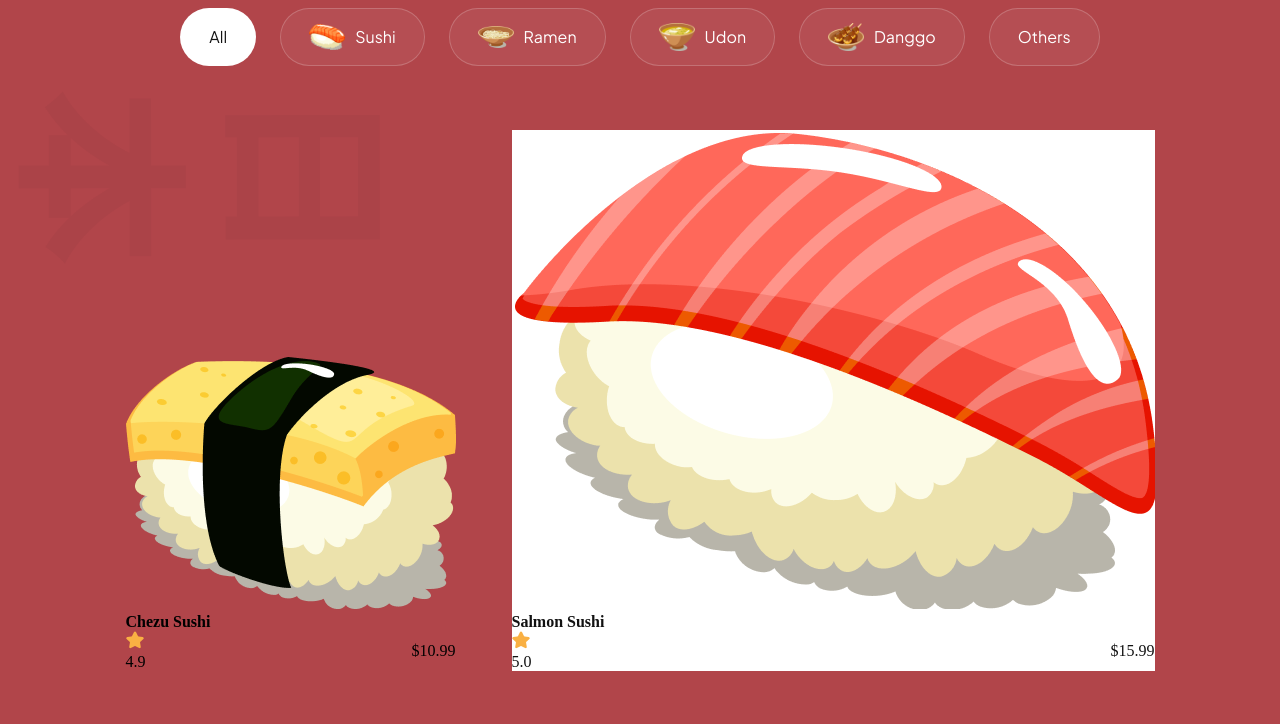
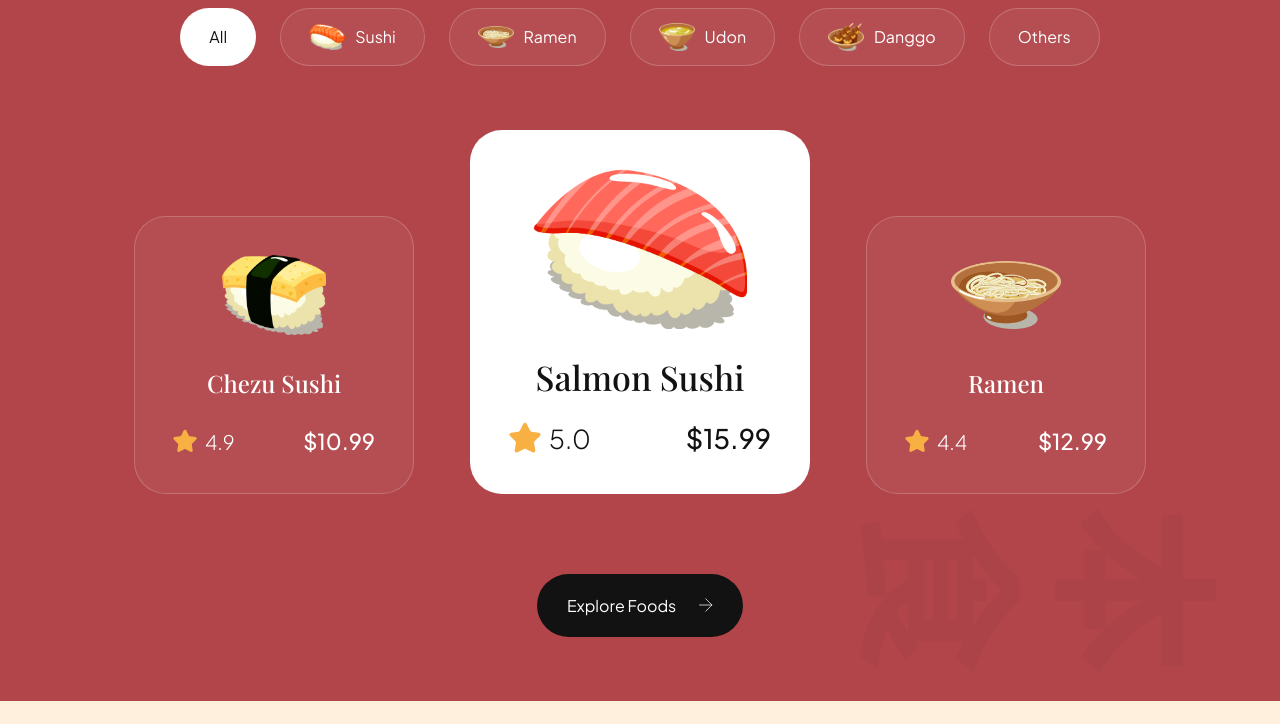
Before and after one commit to uday9365/sushi, a website built with Vite: page index.html in a window 1280 px wide. Shown: the part 1700-2424 px from the top of the page. After the commit the page ends 2401 px from the top, so only its background shows below. Built offline with nearby package versions, Linux system fonts and the light colour scheme.

Commit message:
New element added and css dtyling

```diff
--- a/css/sections/popular.css
+++ b/css/sections/popular.css
@@ -92,3 +92,97 @@
     margin-left: 20px;
     align-items: center;
 }
+
+.popular-foods__card{
+    display: flex;
+    flex-direction: column;
+    align-items: center;
+    padding: 38px;
+    min-width: 280px;
+    height: fit-content;
+    border-radius: 32px;
+    background: rgba(255, 255, 255, 0.05);
+    border: 1px solid rgba(255, 255, 255, 0.2);
+}
+
+.popular-foods__card-image{
+    width: 110px;
+    height: 80px;
+    object-fit: contain;
+}
+
+.popular-foods__card-title{
+    margin-top: 32px;
+    font-size: 24px;
+    font-family: var(--playfair-display);
+    color: #fff;
+    line-height: 32px;
+    font-weight: 500;
+    text-align: center;
+}
+
+.popular-foods__card-details{
+    width: 100%;
+    margin-top: 28px;
+}
+
+.popular-foods__card-rating{
+    display: flex;
+    align-items: center;
+    gap: 8px;
+}
+
+.popular-foods__card-rating img{
+    width: 24px;
+    height: 24px;
+    object-fit: contain;
+}
+
+.popular-foods__card-rating p{
+    font-size: 20px;
+    color: #fff;
+    font-weight: 300;
+    font-family: var(--plus-jakarta-sans);
+}
+
+.popular-foods__card-price{
+    font-size: 22px;
+    font-family: var(--plus-jakarta-sans);
+    color: #fff;
+    font-weight: 500;
+}
+
+.popular-foods__card.active-card{
+    background: #fff;
+    min-width: 340px;
+}
+
+.popular-foods__card.active-card
+.popular-foods__card-image{
+    width: 220px;
+    height: 160px;
+}
+
+.popular-foods__card.active-card
+.popular-foods__card-title{
+    color: var(--secondary-color);
+    font-size: 34px;
+}
+
+.popular-foods__card.active-card
+.popular-foods__card-rating img{
+    width: 32px;
+    height: 32px;
+}
+
+.popular-foods__card.active-card
+.popular-foods__card-rating p{
+    color: var(--secondary-color);
+    font-size: 26px;
+}
+
+.popular-foods__card.active-card
+.popular-foods__card-price{
+    color: var(--secondary-color);
+    font-size: 27px;
+}
--- a/index.html
+++ b/index.html
@@ -134,7 +134,7 @@
       <article class="popular-foods__card">
         <img class="popular-foods__card-image"
         src="./assets/sushi-12.png" alt="sushi 12">
-        <h4>Chezu Sushi</h4>
+        <h4 class="popular-foods__card-title">Chezu Sushi</h4>
         <div class="popular-foods__card-details flex-between">
           <div class="popular-foods__card-rating">
             <img src="./assets/star.svg" alt="star">
@@ -144,10 +144,10 @@
         </div>
       </article>
 
-      <article class="popular-foods__card active">
+      <article class="popular-foods__card active-card">
         <img class="popular-foods__card-image"
         src="./assets/sushi-11.png" alt="sushi 11">
-        <h4>Salmon Sushi</h4>
+        <h4 class="popular-foods__card-title">Salmon Sushi</h4>
         <div class="popular-foods__card-details flex-between">
           <div class="popular-foods__card-rating">
             <img src="./assets/star.svg" alt="star">
@@ -160,7 +160,7 @@
       <article class="popular-foods__card">
         <img class="popular-foods__card-image"
         src="./assets/sushi-10.png" alt="sushi 10">
-        <h4>Ramen</h4>
+        <h4 class="popular-foods__card-title">Ramen</h4>
         <div class="popular-foods__card-details flex-between">
           <div class="popular-foods__card-rating">
             <img src="./assets/star.svg" alt="star">
```
